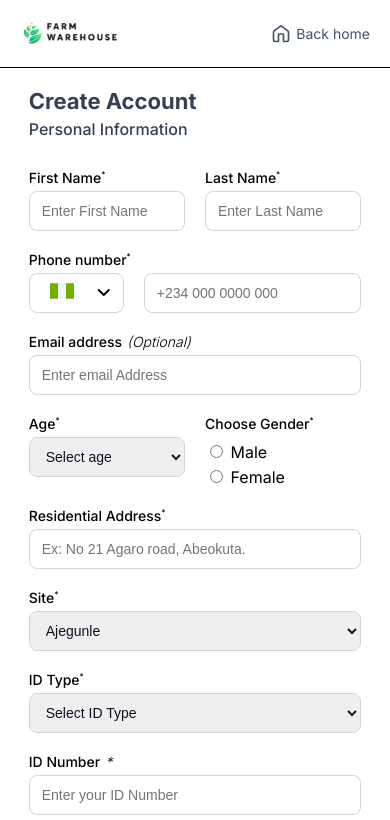
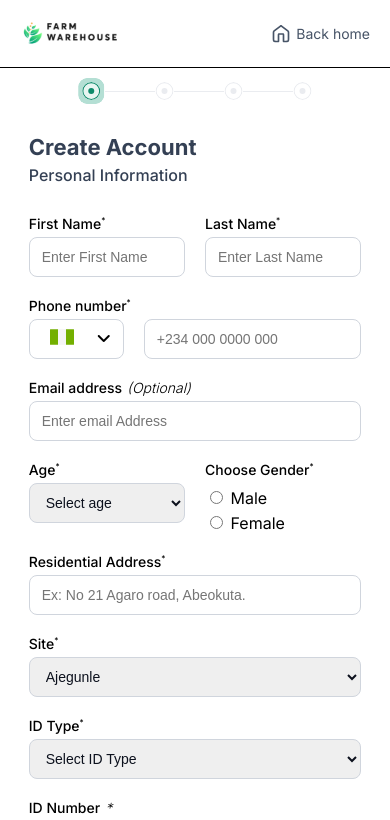
Before and after one commit to SymplyMatt/babelos_test, a React (Vite) app: page / in a window 390 px wide. Shown: the top 820 px of the page. Built offline with nearby package versions, Linux system fonts and the light colour scheme; the HTML template or start-up script is replaced by a standard one.

Commit message:
flow line mobile

```diff
--- /dev/null
+++ b/src/components/auth/FlowLineMobile.tsx
@@ -0,0 +1,17 @@
+import Active from '../../assets/active_step.svg'
+import Inactive from '../../assets/inactive.svg'
+const FlowLineMobile = () => {
+  return (
+    <div className="mobile-flow-line">
+        <img src={Active} alt="" />
+        <div className=""></div>
+        <img src={Inactive} alt="" />
+        <div className=""></div>
+        <img src={Inactive} alt="" />
+        <div className=""></div>
+        <img src={Inactive} alt="" />
+    </div>
+  )
+}
+
+export default FlowLineMobile
--- a/src/pages/auth/Personal.tsx
+++ b/src/pages/auth/Personal.tsx
@@ -1,13 +1,14 @@
+import FlowLineMobile from "../../components/auth/FlowLineMobile"
 import ImageHero from "../../components/auth/ImageHero"
 import MobileNav from "../../components/auth/MobileNav"
 import PersonalInfoMain from "../../components/auth/PersonalInfoMain"
 import AuthPage from "../../components/common/AuthPage"
-
 const Personal = () => {
   return (
     <AuthPage>
         <ImageHero src="/images/personal_info_hero.svg"/>
         <MobileNav />
+        <FlowLineMobile />
         <PersonalInfoMain />
     </AuthPage>
   )
--- a/src/scss/components/_flowline.scss
+++ b/src/scss/components/_flowline.scss
@@ -40,3 +40,36 @@
     }
 
 }
+
+.mobile-flow-line {
+    display: flex;
+    flex-direction: row;
+    margin: 10px 0px;
+    display: flex;
+    justify-content: center;
+    align-items: center;
+
+
+    @media (min-width: 1001px) {
+        display: none;
+    }
+
+    >div{
+        width: 50px;
+        height: 1px;
+        background: #EAECF0;
+    }
+    >i{
+        display: flex;
+        justify-content: center;
+        align-items: center;
+        font-size: 20px;
+
+    }
+    .active{
+        color: #0A6C52;
+    }
+    .inactive{
+        color: #EAECF0;
+    }
+}
--- a/src/scss/components/_personalinfoform.scss
+++ b/src/scss/components/_personalinfoform.scss
@@ -289,7 +289,7 @@ div.input-div{
 .w-80{
     width: 80%;
 
-    @media (max-width: 500px) {
+    @media (max-width: 1000px) {
         width: 95%;
     }
     @media (max-width: 375px) {
```
Also changed, not shown: src/assets/active_step.svg (added), src/assets/inactive.svg (added).
